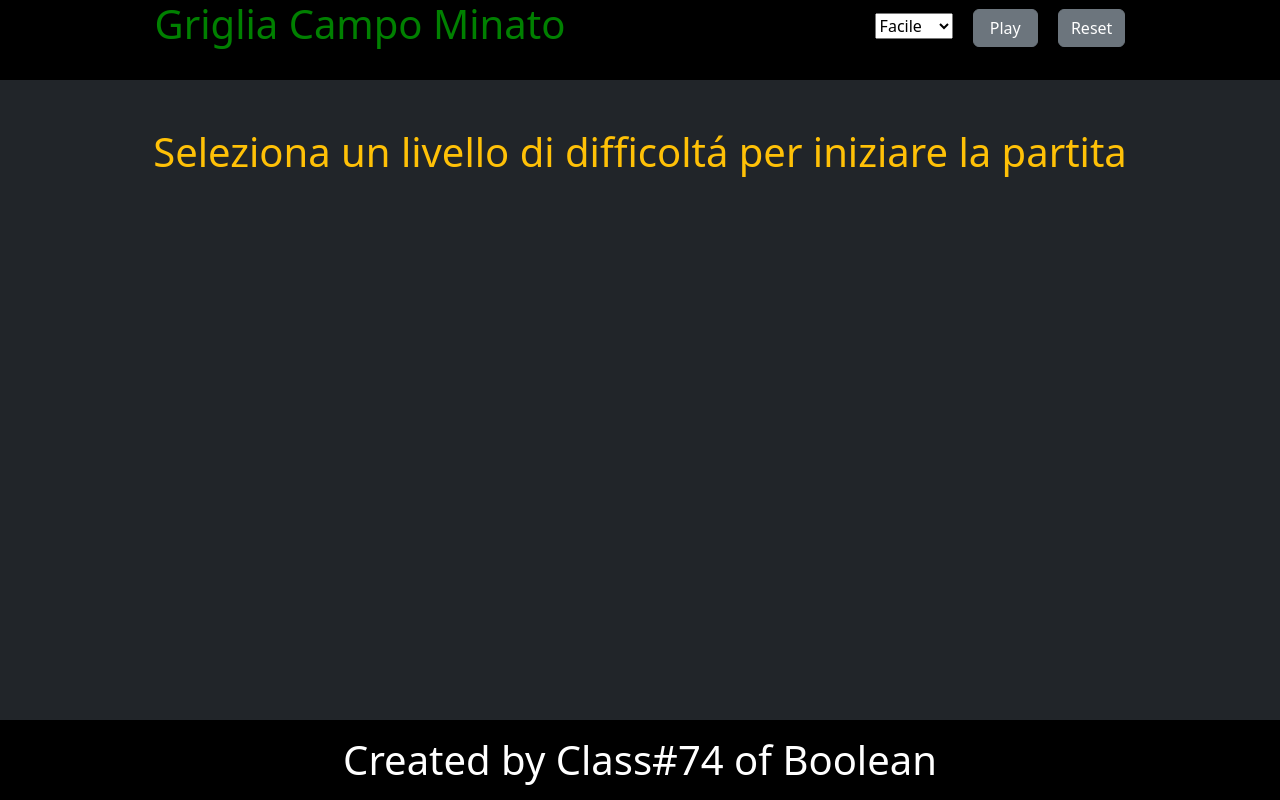
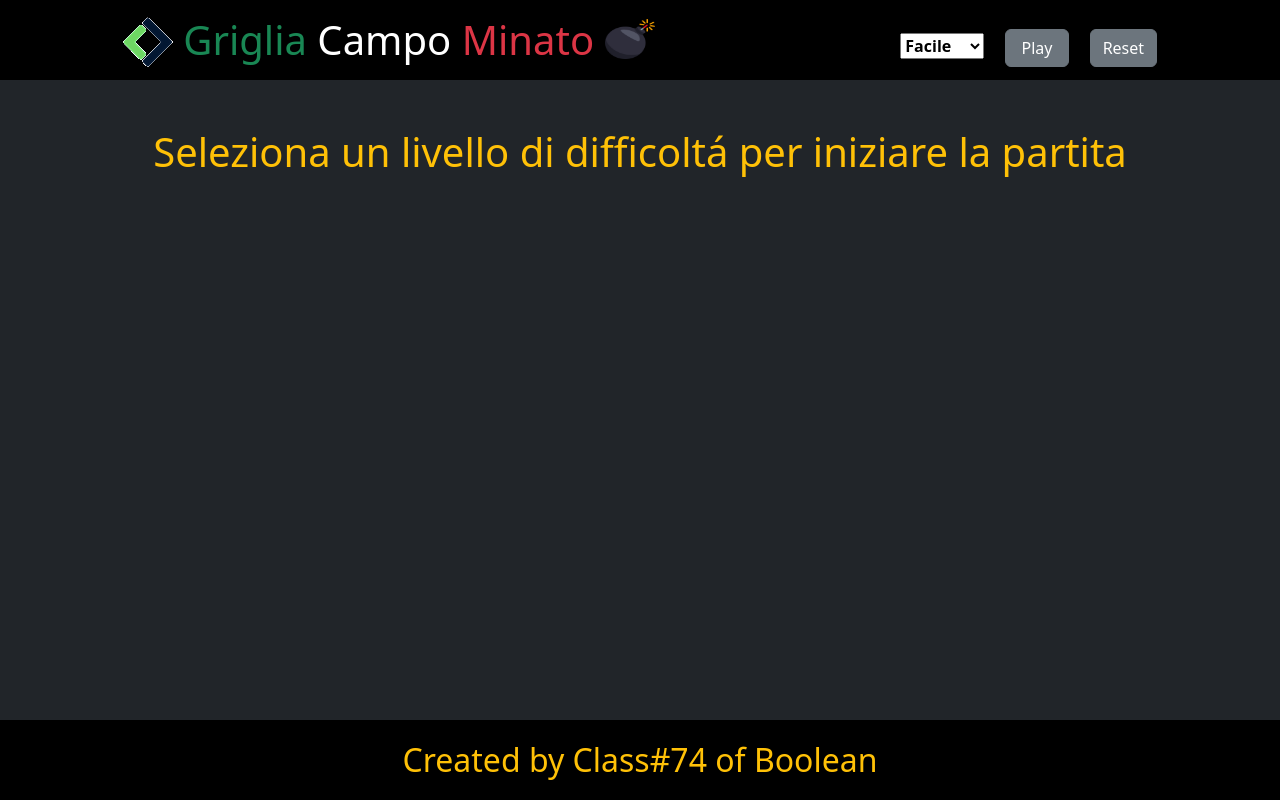
Before and after one commit to RiccardoPellegrino/js-campominato, a plain HTML site: page index.html in a window 1280 px wide. Drawn offline with nearby package versions, Linux system fonts and the light colour scheme.

Commit message:
modifiche colori

```diff
--- a/css/style.css
+++ b/css/style.css
@@ -1,5 +1,5 @@
 h1{
-    color: green;
+    color: rgb(49, 80, 49);
     text-align: center;
 }
 header{
@@ -45,3 +45,8 @@ main{
     background-position: center;
     background-repeat: no-repeat;
 }
+#miaBomba{
+    width: 50px;
+    height: 50px;
+    padding-bottom:10px ;
+}
--- a/index.html
+++ b/index.html
@@ -17,18 +17,20 @@
 
     <header>
 
-        <div class="d-flex justify-content-around align-items-center">
-            <h1> Griglia Campo Minato </h1>
+        <div class="d-flex justify-content-around align-items-center pt-3">
+
+            <h1><img src="./img/Logo.png" alt="Logo Boolean" class="mb-1"> <span class="text-success">Griglia</span>  <span class="text-white">Campo</span>  <span class="text-danger">Minato</span>  <img src="./img/595582.png" alt="Boomb" id="miaBomba"></h1>
             <div>
-                <select name="livello" id="livello">
-                    <option value="1"> Facile </option>
-                    <option value="2"> Difficile </option>
-                    <option value="3"> Ultra </option>
+                <select name="livello" id="livello" class="fw-bold">
+                    <option value="1" class="fw-bold"> Facile </option>
+                    <option value="2" class="fw-bold"> Difficile </option>
+                    <option value="3" class="fw-bold"> Ultra </option>
                 </select>
                 <button class="btn btn-secondary ms-3 pe-3 ps-3" id="play">Play</button>
                 <button class="btn btn-secondary ms-3" id="reset">Reset</button>
             </div>
         </div>
+
     </header>
 
     <main class="bg-dark">
@@ -43,7 +45,7 @@
     </main>
 
 
-    <footer class="d-flex justify-content-center align-items-center text-white fs-1">
+    <footer class="d-flex justify-content-center align-items-center text-warning fs-2">
         Created by Class#74 of Boolean
     </footer>
 
```
Also changed, not shown: img/Logo.png (added).
